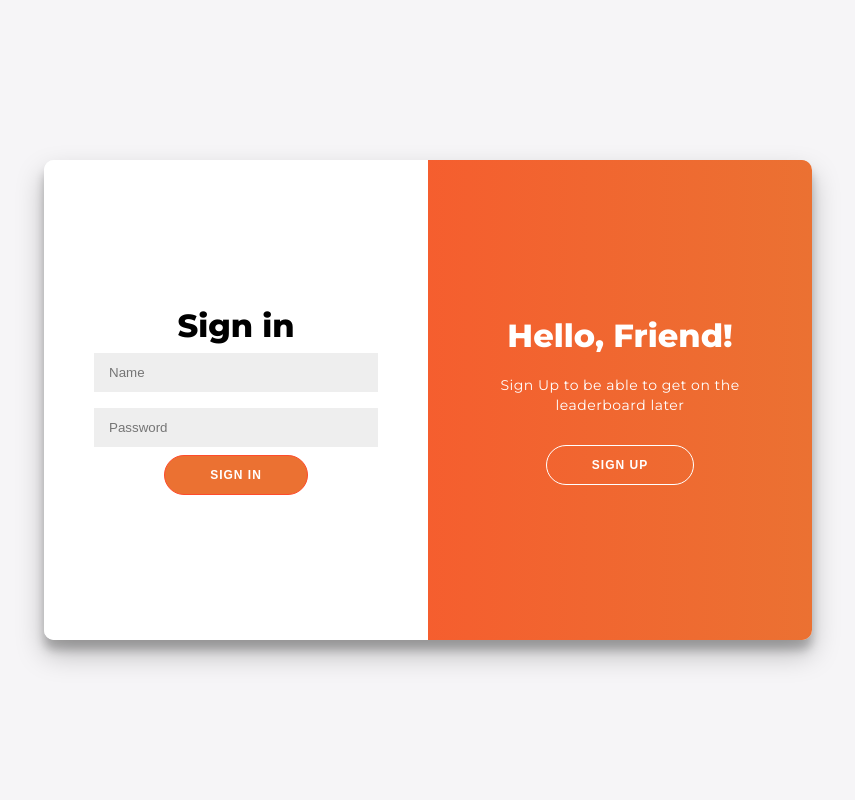
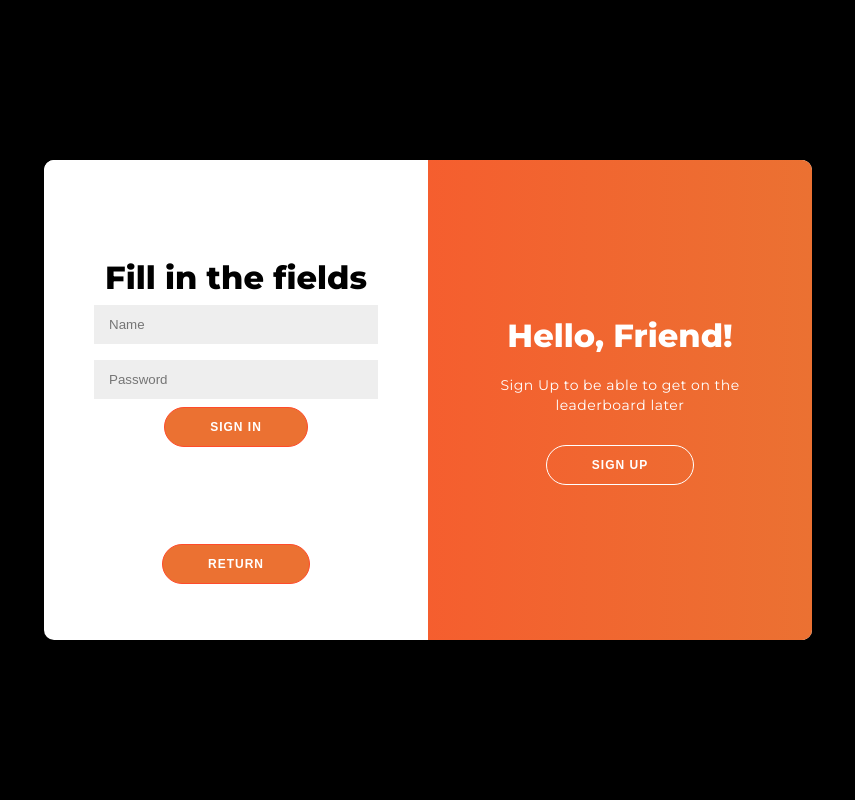
Before and after one commit to Artemiyqq/web_guessing_game, a Django app: template templates/account/index.html in a window 1280 px wide. Shown: the whole page, without its empty margins (212-1067 px from the left). Run offline with Django 4.2, Linux system fonts and the light colour scheme; the template is opened without the code that fills it, so the values that code supplies are empty; some libraries are stand-ins or nearby versions.

Commit message:
adjusted the appearance of the window for logging in and creating an account

```diff
--- a/static/account/style.css
+++ b/static/account/style.css
@@ -5,7 +5,7 @@
 }
 
 body {
-	background: #f6f5f7;
+	background: #000000;
 	display: flex;
 	justify-content: center;
 	align-items: center;
@@ -37,10 +37,9 @@ span {
 }
 
 a {
-	color: #333;
-	font-size: 14px;
+	display: flex;
+	justify-content: center;
 	text-decoration: none;
-	margin: 15px 0;
 }
 
 button {
@@ -77,7 +76,7 @@ form {
 	justify-content: center;
 	flex-direction: column;
 	padding: 0 50px;
-	height: 100%;
+	height: 80%;
 	text-align: center;
 }
 
--- a/templates/account/index.html
+++ b/templates/account/index.html
@@ -12,25 +12,31 @@
 <div class="container" id="container">
 	<div class="form-container sign-up-container">
 		<form action="#">
-			<h1>Create Account</h1>
+			<h1>Fill in the fields</h1>
 			<input type="text" placeholder="Name" />
 			<input type="password" placeholder="Password" />
 			<button>Sign Up</button>
 		</form>
+		<a href="{% url ''%}">
+			<button>Return</button>
+		</a>
 	</div>
 	<div class="form-container sign-in-container">
 		<form action="#">
-			<h1>Sign in</h1>
+			<h1>Fill in the fields</h1>
 			<input type="text" placeholder="Name" />
 			<input type="password" placeholder="Password" />
 			<button>Sign In</button>
 		</form>
+		<a href="{% url ''%}">
+			<button>Return</button>
+		</a>
 	</div>
 	<div class="overlay-container">
 		<div class="overlay">
 			<div class="overlay-panel overlay-left">
 				<h1>Welcome Back!</h1>
-        <p>Sign In to be able to get on the leaderboard later</p>
+        		<p>Sign In to ensure that your points are stored</p>
 				<button class="ghost" id="signIn">Sign In</button>
 			</div>
 			<div class="overlay-panel overlay-right">
```
Also changed, not shown: other parts of static/account/style.css (+0 -40 lines).
